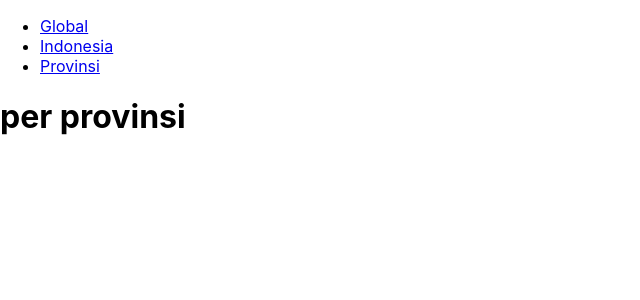
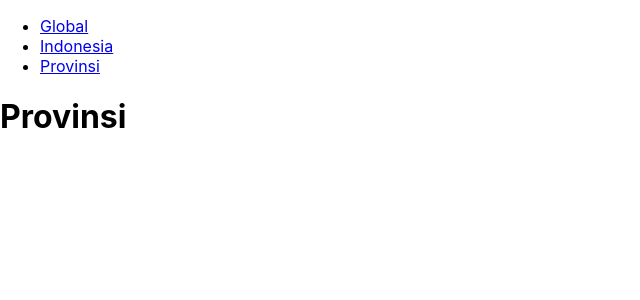
Before and after one commit to julianevant/Covid-Tracker, a React (Create React App) app in the folder covidtracker-app/: page /Provinsi in a window 1280 px wide. Shown: the top 300 px of the page, without its empty margins (0-640 px from the left). Built offline with nearby package versions, Linux system fonts and the light colour scheme.

Commit message:
2nd Commit

```diff
--- a/covidtracker-app/package.json
+++ b/covidtracker-app/package.json
@@ -9,6 +9,7 @@
     "axios": "^0.21.0",
     "react": "^17.0.1",
     "react-dom": "^17.0.1",
+    "react-number-format": "^4.4.1",
     "react-router-dom": "^5.2.0",
     "react-scripts": "4.0.1",
     "web-vitals": "^0.2.4"
--- a/covidtracker-app/src/pages/Global/index.js
+++ b/covidtracker-app/src/pages/Global/index.js
@@ -1,6 +1,12 @@
-import React from 'react'
+import React, {useEffect} from 'react'
+import axios from 'axios';
 
 const Global = () => {
+    useEffect(() => {
+       axios
+       .get("https://covid19.mathdro.id/api")
+       .then((response)=>({}))
+    }, [])
     return (
         <div>
             <h1>Global</h1>
--- a/covidtracker-app/src/pages/Provinsi/index.js
+++ b/covidtracker-app/src/pages/Provinsi/index.js
@@ -3,7 +3,7 @@ import React from 'react'
 const Provinsi = () => {
     return (
         <div>
-            <h1>per provinsi</h1>
+            <h1>Provinsi</h1>
         </div>
     )
 }
```
Also changed, not shown: 2 other files (tests, documents, lock files or other folders).
